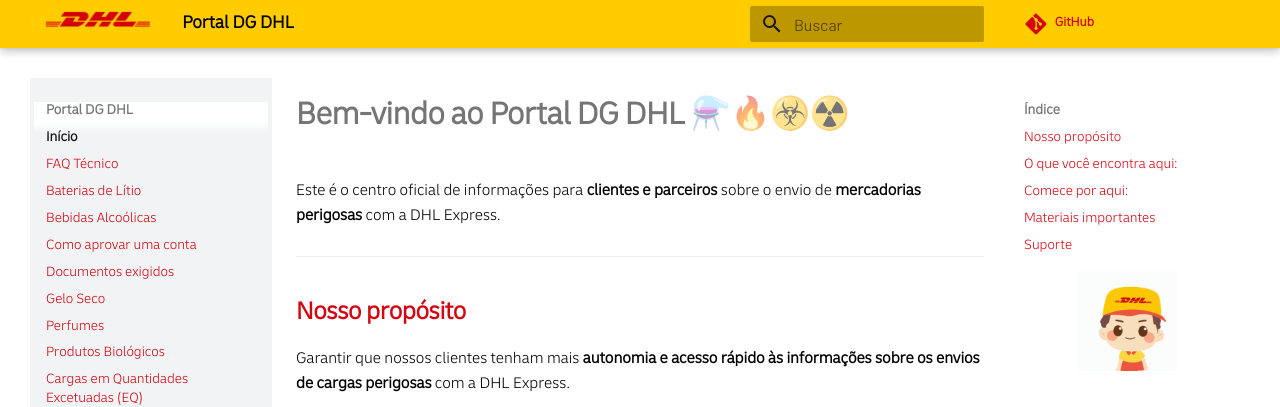
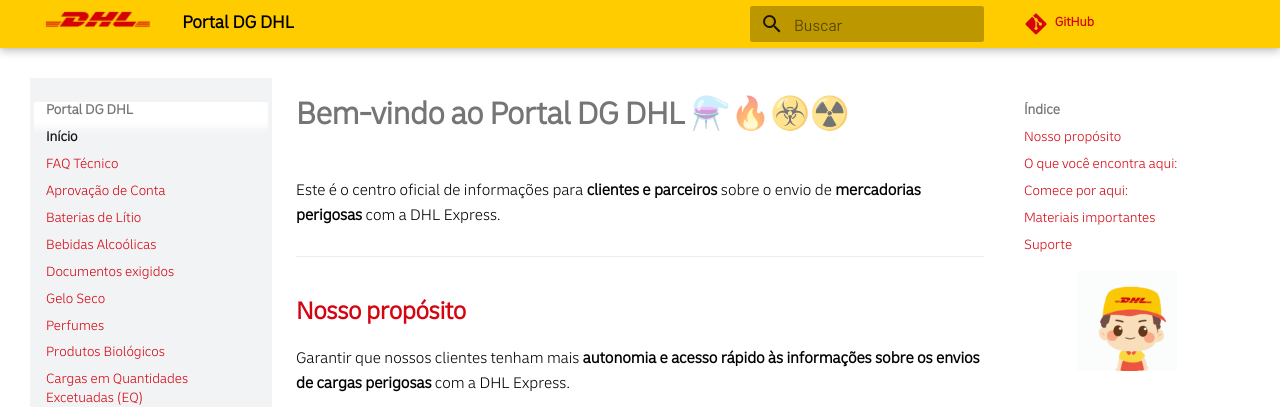
Before and after one commit to portaldangerousgoods/dpdhl, an MkDocs documentation site: the page built from docs/index.md, in a window 1280 px wide. Shown: the top 407 px of the page. Built offline with MkDocs 1.6.1 and Material for MkDocs 9.7.7, drawn with Linux system fonts in a browser that asks for light colours; comment, search, counter and statistics services are not loaded.

Commit message:
Update mkdocs.yml

```diff
--- a/mkdocs.yml
+++ b/mkdocs.yml
@@ -18,9 +18,9 @@
 nav:
   - Início: index.md
   - FAQ Técnico: faq.md
+  - Aprovação de Conta: aprovacao.md
   - Baterias de Lítio: baterias.md
   - Bebidas Alcoólicas: bebidas.md
-  - Como aprovar uma conta: aprovacao.md
   - Documentos exigidos: documentos.md
   - Gelo Seco: gelo-seco.md
   - Perfumes: perfumes.md
```
